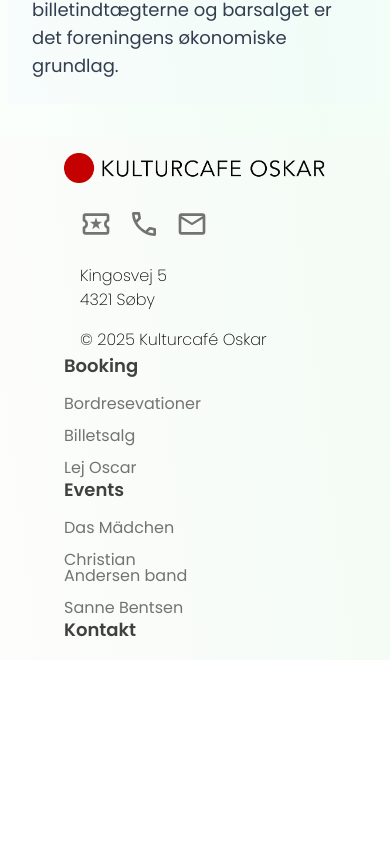
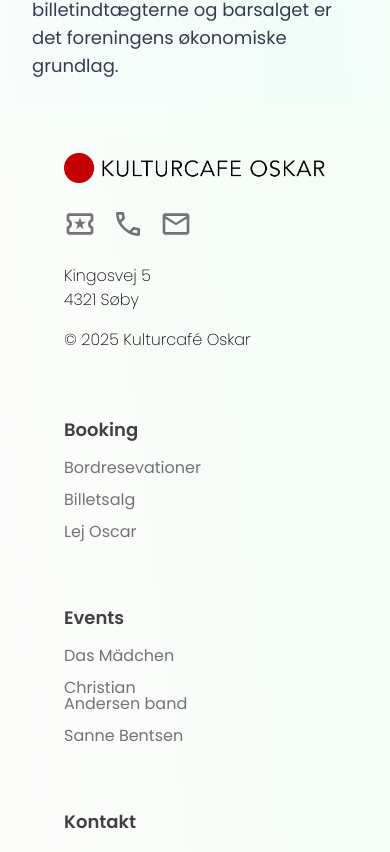
Before and after one commit to TheOnlyChresser/newtakeongrundforloebcase, a Next.js app: page / in a window 390 px wide. Shown: the part 2348-3200 px from the top of the page. Before the commit the page ends 3008 px from the top, so only its background shows below. Built offline with nearby package versions, Linux system fonts and the light colour scheme.

Commit message:
Update Footer.tsx

```diff
--- a/src/components/Footer.tsx
+++ b/src/components/Footer.tsx
@@ -8,7 +8,7 @@
             <div className="grid grid-cols-1 md:grid-cols-2 w-full px-16 py-4">
                 <div>
                     <Image src={Logo} alt="logo" className="w-auto h-8 object-contain"/>
-                    <div className="ml-4">
+                    <div className="md:ml-4">
                         <div className="mt-6 flex flex-row space-x-4 text-neutral-500">
                             <svg className="hover:text-neutral-800" xmlns="http://www.w3.org/2000/svg" height="32px" viewBox="0 -960 960 960" width="32px" fill="currentColor">
                                 <path d="m368-320 112-84 110 84-42-136 112-88H524l-44-136-44 136H300l110 88-42 136ZM160-160q-33 0-56.5-23.5T80-240v-135q0-11 7-19t18-10q24-8 39.5-29t15.5-47q0-26-15.5-47T105-556q-11-2-18-10t-7-19v-135q0-33 23.5-56.5T160-800h640q33 0 56.5 23.5T880-720v135q0 11-7 19t-18 10q-24 8-39.5 29T800-480q0 26 15.5 47t39.5 29q11 2 18 10t7 19v135q0 33-23.5 56.5T800-160H160Zm0-80h640v-102q-37-22-58.5-58.5T720-480q0-43 21.5-79.5T800-618v-102H160v102q37 22 58.5 58.5T240-480q0 43-21.5 79.5T160-342v102Zm320-240Z"/>
@@ -30,7 +30,7 @@
                     </div>
                 </div>
                 <div className="flex flex-col md:flex-row text-neutral-700 space-x-24">
-                    <div className="flex flex-col space-y-4">
+                    <div className="flex flex-col space-y-4 mt-16 md:mt-0">
                         <p className="cursor-default text-lg font-semibold">Booking</p>
                         <div className="flex flex-col space-y-4 leading-4 text-neutral-500 w-32">
                             <a className="hover:text-neutral-800 cursor-pointer" href="/booking/bordresevationer">Bordresevationer</a>
@@ -38,7 +38,7 @@
                             <a className="hover:text-neutral-800 cursor-pointer" href="/booking/lej-oscar">Lej Oscar</a>
                         </div>
                     </div>
-                    <div className="flex flex-col space-y-4">
+                    <div className="flex flex-col space-y-4 mt-16 md:mt-0">
                         <p className="cursor-default text-lg font-semibold">Events</p>
                         <div className="flex flex-col space-y-4 leading-4 text-neutral-500 w-32">
                             <a className="hover:text-neutral-800 cursor-pointer" href="/events/das_mädchen">Das Mädchen</a>
@@ -46,7 +46,7 @@
                             <a className="hover:text-neutral-800 cursor-pointer" href="/events/sanne_bentsen">Sanne Bentsen</a>
                         </div>
                     </div>
-                    <div className="flex flex-col space-y-4">
+                    <div className="flex flex-col space-y-4 mt-16 md:mt-0">
                         <a className="cursor-pointer hover:text-neutral-900 text-lg font-semibold" href="/kontakt">Kontakt</a>
                     </div>
                 </div>
```
